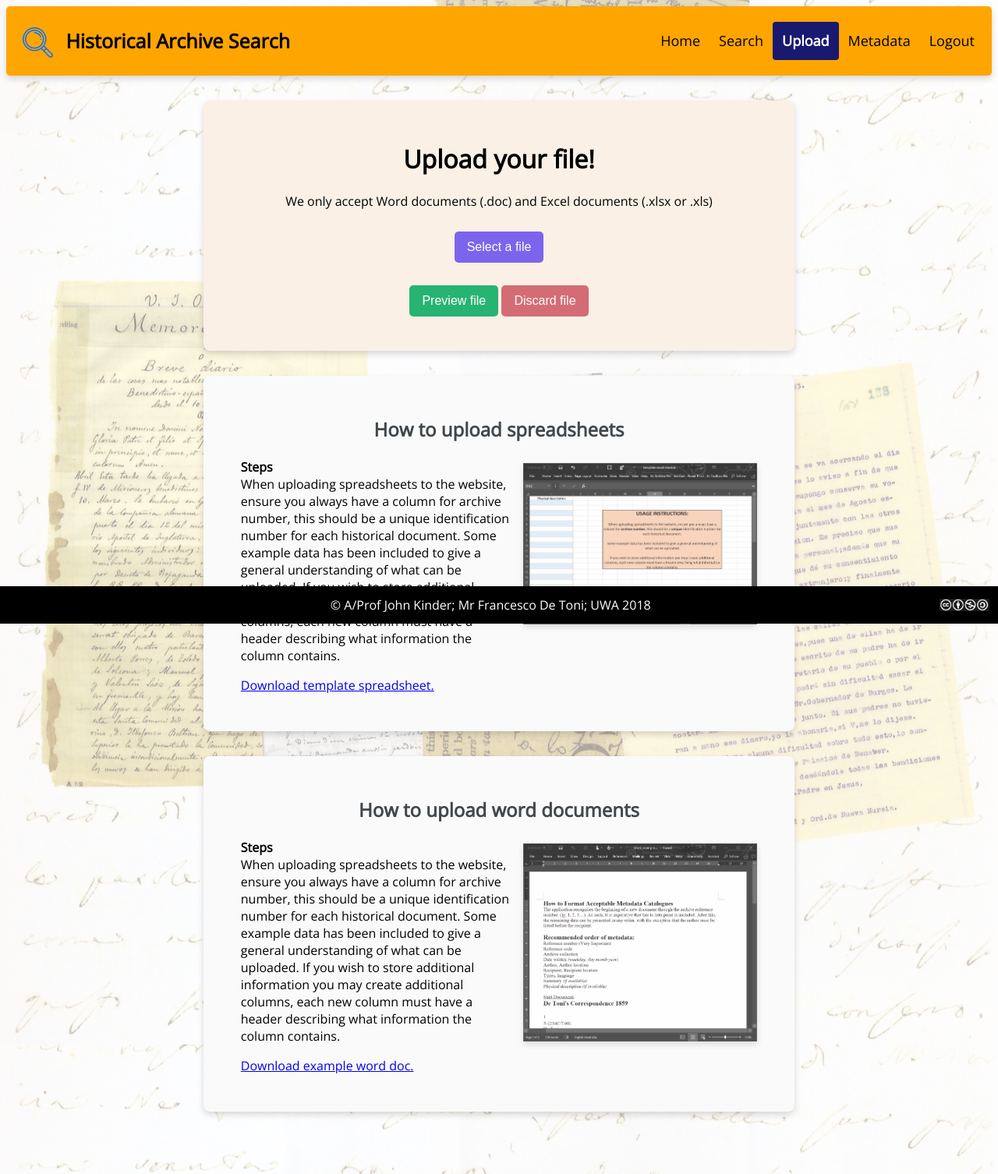
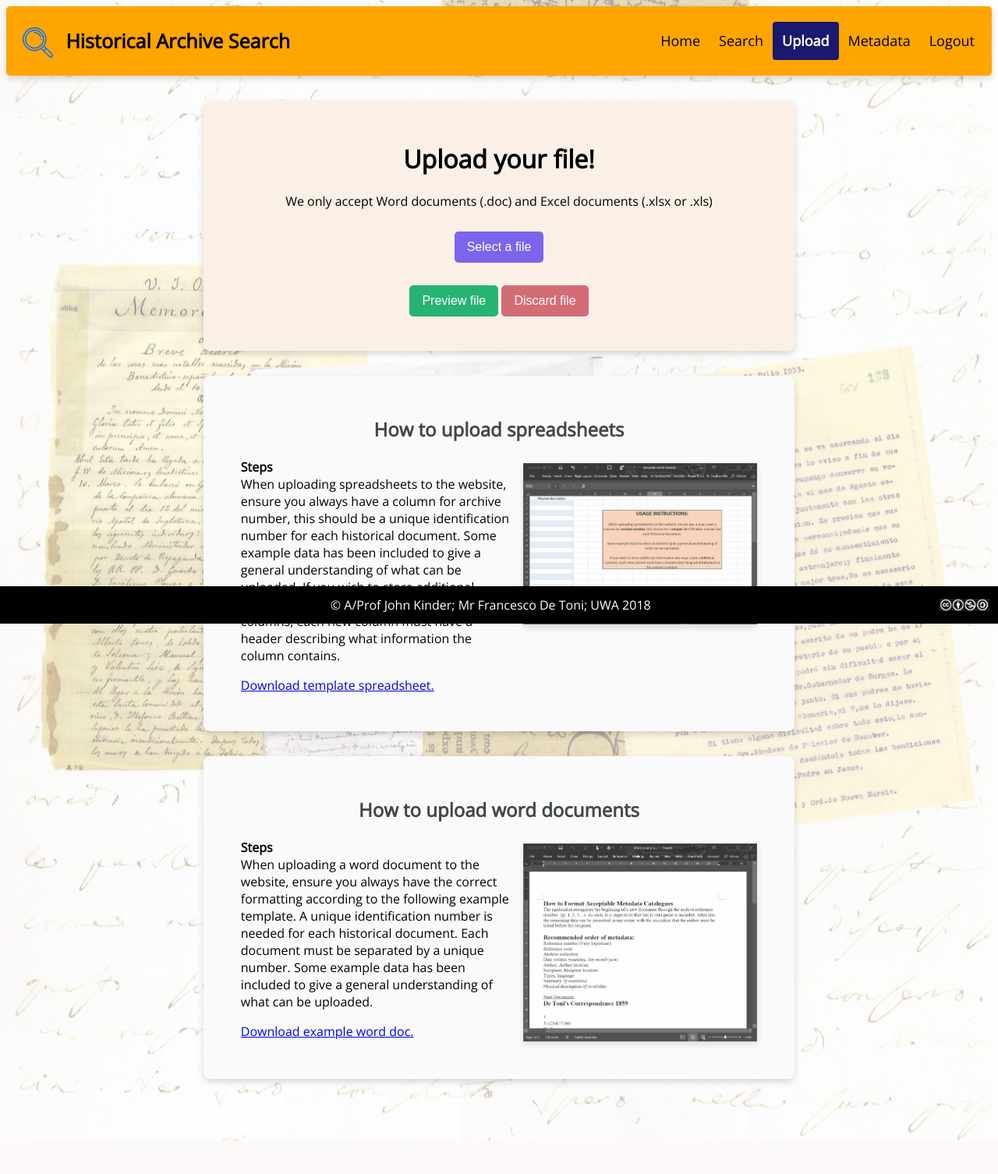
Before and after one commit to jordiup/3200PROJECT, a Django app: page /db/upload/ in a window 1280 px wide. Shown: the whole page at 78% size. After the commit the page ends 1464 px from the top, so only its background shows below. Run offline with Django 3.2, Linux system fonts and the light colour scheme; the visitor is signed in with stand-in values (Sample User, id 1).

Commit message:
Update letter_extraction/db/templates/db/upload.html

```diff
--- a/letter_extraction/db/templates/db/upload.html
+++ b/letter_extraction/db/templates/db/upload.html
@@ -73,9 +73,8 @@
         <div class="instructions">
         <h4>Steps</h4>
         <p>
-            When uploading spreadsheets to the website, ensure you always have a column for archive number, this should be a unique identification number for each historical document.
+            When uploading a word document to the website, ensure you always have the correct formatting according to the following example template. A unique identification number is needed for each historical document. Each document must be separated by a unique number.
             Some example data has been included to give a general understanding of what can be uploaded.
-            If you wish to store additional information you may create additional columns, each new column must have a header describing what information the column contains.
         </p>
         <p><a href="{% static 'db/Word_example.docx'%}">Download example word doc.</a></p>
 
```
